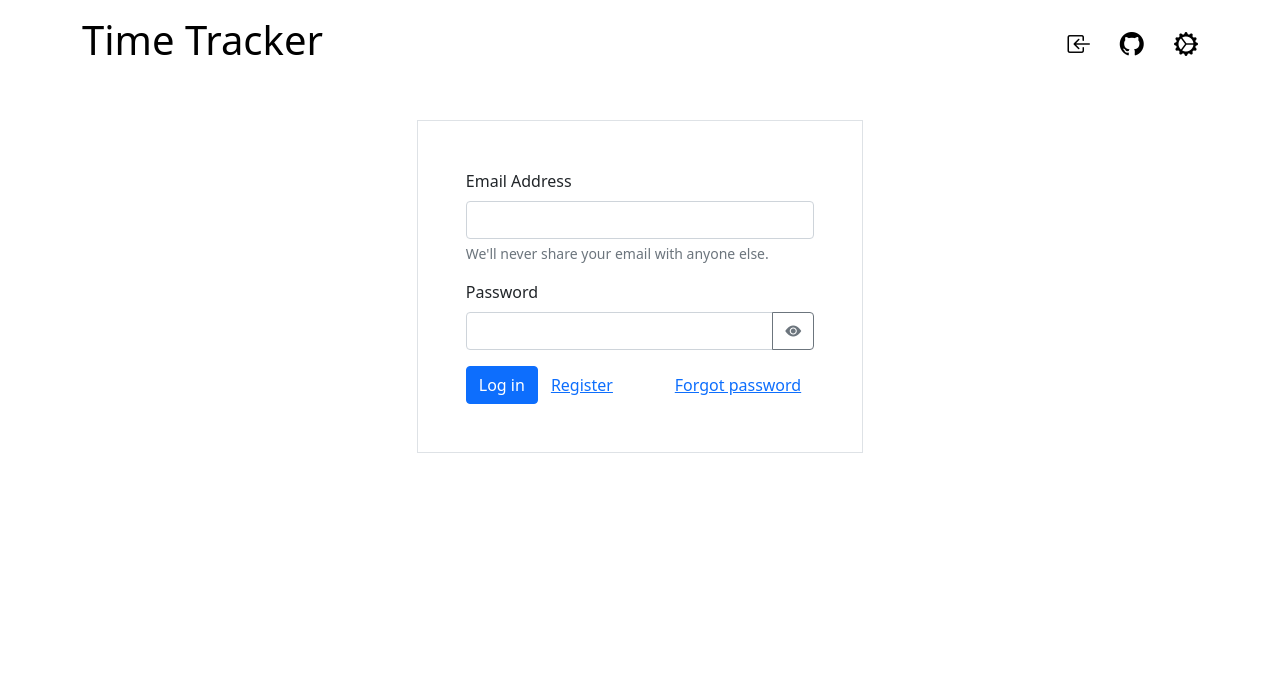
After one commit to danstewart/time-tracker, a Flask app: page /login in a window 1280 px wide. The commit adds this page. Shown: the top 693 px of the page. Run offline with Flask 2, Linux system fonts and the light colour scheme.

Commit message:
Add multi-user support

```diff
--- a/app/__init__.py
+++ b/app/__init__.py
@@ -18,6 +18,7 @@ def create_app():
     app.jinja_env.add_extension("jinja2.ext.debug")
 
     with app.app_context():
+        from app.controllers.user import is_logged_in
         from app.views import core, settings, time
 
         app.register_blueprint(time.v)
@@ -32,7 +33,15 @@ def create_app():
             from app.controllers.settings import fetch
             from app.lib.util.date import humanize_seconds
 
-            user_settings = fetch()
-            return dict(settings=user_settings, arrow=arrow, humanize_seconds=humanize_seconds)
+            globals = {
+                "arrow": arrow,
+                "humanize_seconds": humanize_seconds,
+                "settings": None,
+            }
+
+            if is_logged_in():
+                globals["settings"] = fetch()
+
+            return globals
 
     return app
--- a/app/controllers/settings.py
+++ b/app/controllers/settings.py
@@ -7,6 +7,8 @@ logger = get_logger(__name__)
 
 @pony.db_session
 def fetch() -> Settings:
+    from app.controllers.user import get_user
+
     settings = Settings.get()
 
     if not settings:
@@ -16,6 +18,7 @@ def fetch() -> Settings:
             week_start=0,  # Monday
             hours_per_day=7.5,
             work_days="MTWTF--",
+            user=get_user(),
         )
         pony.commit()
     return settings
--- /dev/null
+++ b/app/controllers/user.py
@@ -0,0 +1,26 @@
+from functools import wraps
+
+from app.models import User
+from flask import flash, redirect, session
+
+
+def is_logged_in() -> bool:
+    return "user" in session
+
+
+def login_required(f):
+    @wraps(f)
+    def decorated(*args, **kwargs):
+
+        if "login" in session:
+            return f(*args, **kwargs)
+        else:
+            flash("You need to login first.", "warning")
+            return redirect("/login")
+
+    return decorated
+
+
+def get_user() -> User:
+    user_id = session["login"]
+    return User.get(id=user_id)
--- a/app/static/js/main.js
+++ b/app/static/js/main.js
@@ -17,7 +17,9 @@ window.addEventListener("dynamic-frame:updated", () => {
 
 
 function initDatePickers() {
-    const tz = document.getElementById('timezone').innerText;
+    const tz = document.getElementById('timezone')?.innerText;
+    if (!tz) return;
+
     const today = spacetime.now(tz);
     let date = today.format('Y-m-d');
     let hour = today.hour();
--- a/app/templates/layouts/wrapper.html.j2
+++ b/app/templates/layouts/wrapper.html.j2
@@ -33,10 +33,11 @@
             <div id="header" class="d-flex flex-row justify-content-between align-items-center mb-3">
                 <h1><a href="/">Time Tracker</a></h1>
                 <div>
-                    <a href="https://github.com/danstewart/time-tracker" class="icon" style="margin-right: 15px">
+                    <a title="Log out" class="icon me-4" href="/logout"><i class="bi bi-box-arrow-in-left"></i></a>
+                    <a title="GitHub" href="https://github.com/danstewart/time-tracker" class="icon me-4">
                         <i class="bi bi-github"></i>
                     </a>
-                    <a href="/settings" class="icon">
+                    <a title="Settings" href="/settings" class="icon">
                         <i class="bi bi-gear-wide-connected"></i>
                     </a>
                 </div>
@@ -66,5 +67,7 @@
     </body>
 
     <!-- Setting values for the JS to read -->
-    <span class="d-none" id="timezone">{{ settings.timezone }}</span>
+    {% if settings %}
+        <span class="d-none" id="timezone">{{ settings.timezone }}</span>
+    {% endif %}
 </html>
--- /dev/null
+++ b/app/templates/pages/login.html.j2
@@ -0,0 +1,53 @@
+{% extends "layouts/wrapper.html.j2" %}
+{% block content %}
+    <div class="d-flex justify-content-center mt-5">
+        <form class="border p-5" method="post">
+            <div class="mb-3">
+                <label for="userEmail" class="form-label">Email Address</label>
+                <input type="email"
+                       class="form-control"
+                       id="userEmail"
+                       name="email"
+                       aria-describedby="emailHelp"/>
+                <div id="emailHelp" class="form-text">We'll never share your email with anyone else.</div>
+            </div>
+            <label for="userPassword" class="form-label">Password</label>
+            <div class="input-group mb-3">
+                <input type="password" class="form-control" id="userPassword" name="password" />
+                <button class="btn btn-outline-secondary" type="button" id="showPassword">
+                    <i class="bi bi-eye-fill"></i>
+                </button>
+            </div>
+            <div class="d-flex justify-content-between">
+                <div class="d-flex justify-content-end">
+                    <button type="submit" name="login" class="btn btn-primary">Log in</button>
+                    <button type="submit" name="register" class="btn btn-link">Register</button>
+                </div>
+                <button type="submit" class="btn btn-link" name="forgot-password">Forgot password</button>
+            </div>
+        </form>
+    </div>
+    <style>
+        form {
+            width: 40%;
+        }
+    </style>
+    <script>
+        window.addEventListener("DOMContentLoaded", () => {
+            const showPasswordBtn = document.getElementById("showPassword");
+
+            showPasswordBtn.addEventListener("click", e => {
+                e.preventDefault();
+
+                let password = document.querySelector("#userPassword");
+                if (password.type === "password") {
+                    password.type = "text";
+                    showPasswordBtn.innerHTML = "<i class='bi bi-eye-slash'></i>";
+                } else {
+                    password.type = "password";
+                    showPasswordBtn.innerHTML = "<i class='bi bi-eye-fill'></i>";
+                }
+            });
+        });
+    </script>
+{% endblock content %}
--- a/app/views/core.py
+++ b/app/views/core.py
@@ -1,3 +1,51 @@
-from flask import Blueprint, render_template
+from flask import Blueprint, flash, redirect, render_template, request, session
 
 v = Blueprint("core", __name__)
+
+
+@v.route("/login", methods=["GET", "POST"])
+def login_form():
+    from app.models import User, UserExistsError
+
+    # TODO: Clean up
+    if form := request.form:
+        if "login" in form:
+            user = User.authenticate(form.get("email", ""), form.get("password", ""))
+
+            if user:
+                session["login"] = user.id
+                return redirect("/")
+            else:
+                flash("Invalid username or password.", "danger")
+
+        elif "register" in form:
+            user = None
+            try:
+                user = User.create(form.get("email", ""), form.get("password", ""))
+            except UserExistsError:
+                flash("User already exists.", "danger")
+
+            if user:
+                session["login"] = user.id
+                flash("User created!", "success")
+                return redirect("/")
+
+        elif "forgot-password" in form:
+            user = User.select(lambda row: row.email == form.get("email"))
+
+            if user:
+                user.send_password_reset_email()
+
+            flash(
+                "If an account exists with that email, you will receive an email with instructions on how to reset your password.",
+                "info",
+            )
+
+    return render_template("pages/login.html.j2")
+
+
+@v.get("/logout")
+def logout():
+    if "login" in session:
+        session.pop("login")
+    return redirect("/login")
--- a/app/views/settings.py
+++ b/app/views/settings.py
@@ -1,4 +1,5 @@
 from app.controllers import settings
+from app.controllers.user import login_required
 from app.lib.logger import get_logger
 from flask import Blueprint, render_template, request
 
@@ -7,6 +8,7 @@ logger = get_logger(__name__)
 
 
 @v.route("/settings", methods=["GET", "POST"])
+@login_required
 def form():
     if request.form:
         from flask import flash, redirect
--- a/pyproject.toml
+++ b/pyproject.toml
@@ -15,6 +15,7 @@ click = "^8.1.0"
 Flask = "^2.1.0"
 gunicorn = "^20.1.0"
 gevent = "^21.12.0"
+argon2-cffi = "^21.3.0"
 
 [tool.poetry.group.test]
 optional = true
@@ -30,6 +31,7 @@ black = "^22.3.0"
 flake8 = "^4.0.1"
 devtools = {extras = ["pygments"], version = "^0.8.0"}
 djlint = "^1.0.3"
+pony-stubs = "^0.5.2"
 
 [build-system]
 requires = ["poetry-core>=1.0.0"]
```
Also changed, not shown: app/models.py (+53 -0 lines), app/views/time.py (+8 -3 lines), 1 other file.
